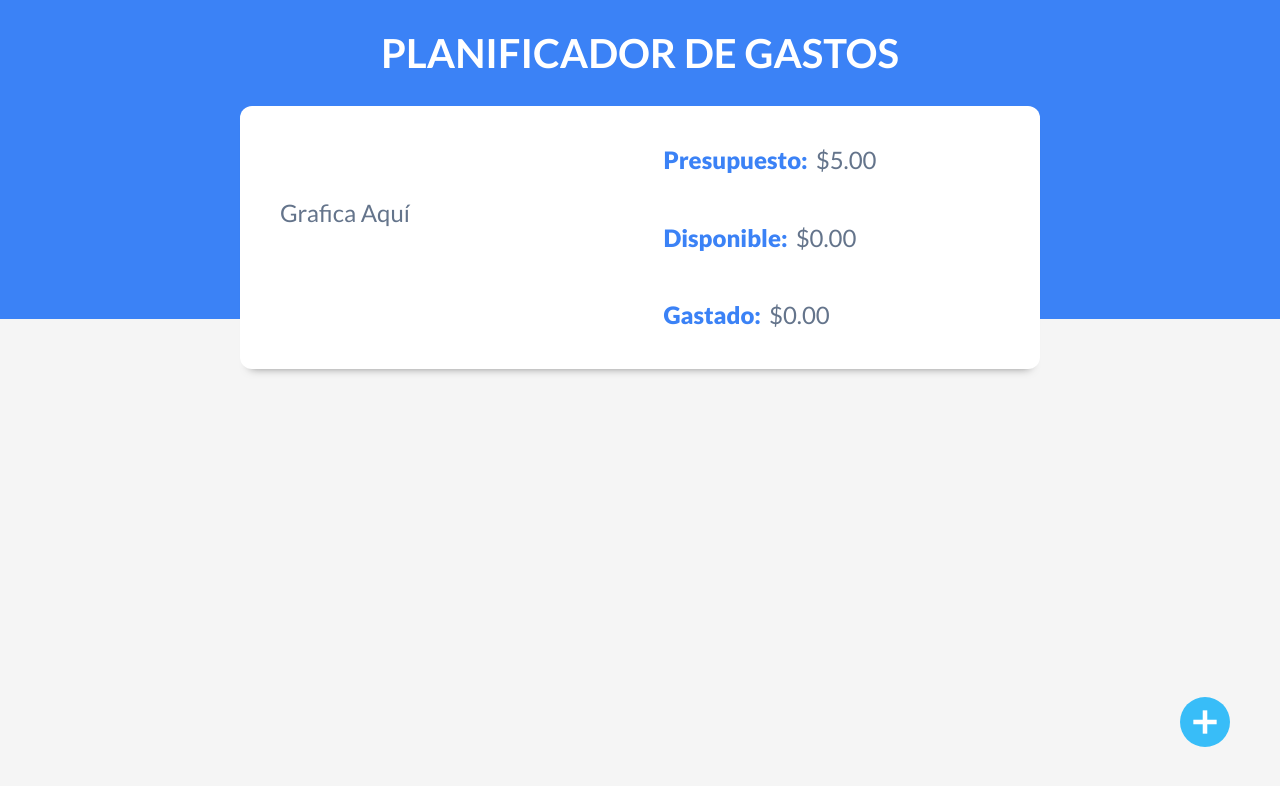
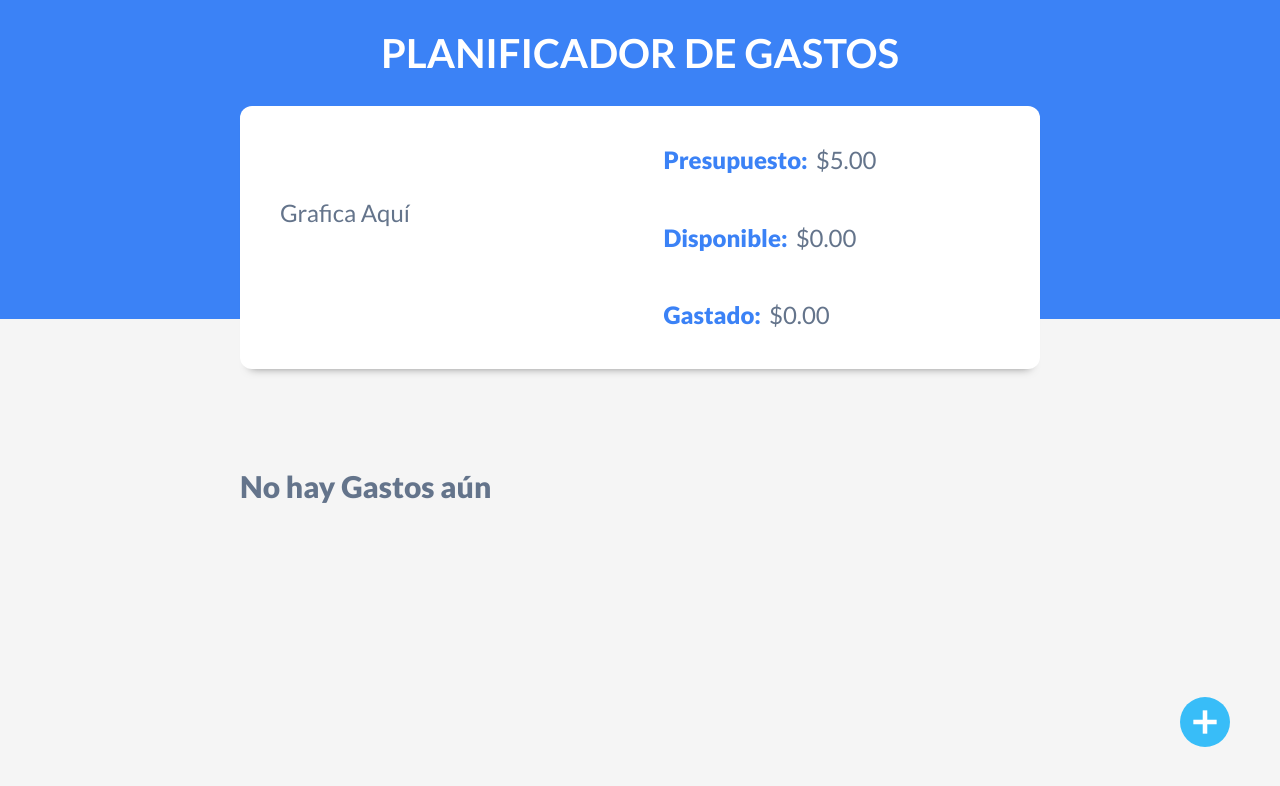
Before and after one commit to MelinaGimenez/React, a React (Vite) app in the folder Projects/React - Budgets/: page / in a window 1280 px wide. Both pictures are taken after typing "5" into the empty fields and a click on the input "Añadir". Shown: the top 786 px of the page. Built offline with nearby package versions, Linux system fonts and the light colour scheme.

Commit message:
empezando guardar datos

```diff
--- a/Projects/React - Budgets/src/App.jsx
+++ b/Projects/React - Budgets/src/App.jsx
@@ -2,6 +2,7 @@ import { useState } from 'react'
 import Header from './components/Header'
 import iconNewSpent from './img/nuevo-gasto.svg'
 import Modal from './components/Modal'
+import SpentsList from './components/SpentsList'
 import { generateId } from './helpers'
 
 function App() {
@@ -41,12 +42,19 @@ function App() {
       />
 
       {isValidBudget && (
+        <>
+          <main>
+            <SpentsList
+              spents={spents}
+            />
+          </main>
           <div className='new-spent'>
             <img
               src={iconNewSpent}
               alt="icono nuevo gasto"
               onClick={handleNewBudget}/>
           </div>
+        </>
       ) }
 
       {modal && <Modal
--- /dev/null
+++ b/Projects/React - Budgets/src/components/Spent.jsx
@@ -0,0 +1,11 @@
+import React from 'react'
+
+const Spent = () => {
+  return (
+    <div>
+        <p>Desde Gasto</p>
+    </div>
+  )
+}
+
+export default Spent
--- /dev/null
+++ b/Projects/React - Budgets/src/components/SpentsList.jsx
@@ -0,0 +1,18 @@
+import React from 'react'
+import Spent from './Spent'
+
+const SpentsList = ({spents}) => {
+  return (
+    <div className='spents-list container'>
+        <h2>{spents.length ? 'Gastos' : 'No hay Gastos aún'}</h2>
+        {spents.map(sp => (
+            <Spent
+                key={sp.id}
+                sp={sp}
+            />
+        ))}
+    </div>
+  )
+}
+
+export default SpentsList
--- a/Projects/React - Budgets/src/index.css
+++ b/Projects/React - Budgets/src/index.css
@@ -248,19 +248,19 @@ main {
     background-color: var(--gris-claro);
 }
 
-.listado-gastos {
+.spents-list {
     margin-top: 5rem;
 }
-.listado-gastos h2 {
+.spents-list h2 {
     color: var(--gris-oscuro);
     font-weight: 900;
 }
-.no-gastos {
+.no-spents {
     text-align: center;
     font-size: 2.2rem;
 }
 
-.gasto {
+.spent {
     display: flex;
     justify-content: space-between;
     align-items: center;
@@ -269,48 +269,48 @@ main {
     width: 100%;
 }
 
-.cantidad-gasto {
+.cantidad-spent {
     font-size: 2.4rem;
     color: var(--negro);
     font-weight: 900;
 }
 
-.contenido-gasto {
+.contenido-spent {
     display: flex;
     align-items: center;
     gap: 2rem;
 }
 
-.contenido-gasto img {
+.contenido-spent img {
     width: 10rem;
 }
 
-.descripcion-gasto p {
+.descripcion-spent p {
     margin: 0 0 0.3rem 0;
 }
-.descripcion-gasto .categoria {
+.descripcion-spent .categoria {
     color: var(--gris);
     font-size: 1.6rem;
     font-weight: 900;
     text-transform: uppercase;
 }
-.descripcion-gasto p {
+.descripcion-spent p {
     margin-bottom: 1rem;
 }
-.descripcion-gasto .nombre-gasto {
+.descripcion-spent .nombre-spent {
     color: var(--gris-oscuro);
     font-size: 2.4rem;
     font-weight: 700;
 }
-.descripcion-gasto .nombre-gasto:hover {
+.descripcion-spent .nombre-spent:hover {
     cursor: pointer;
 }
-.descripcion-gasto .fecha-gasto {
+.descripcion-spent .fecha-spent {
     font-size: 1.8rem;
     font-weight: 900;
     color: var(--gris-oscuro);
 }
-.descripcion-gasto .fecha-gasto span {
+.descripcion-spent .fecha-spent span {
     font-weight: 400;
 }
 
```
Lines whose indentation alone changed are shown as unchanged.
